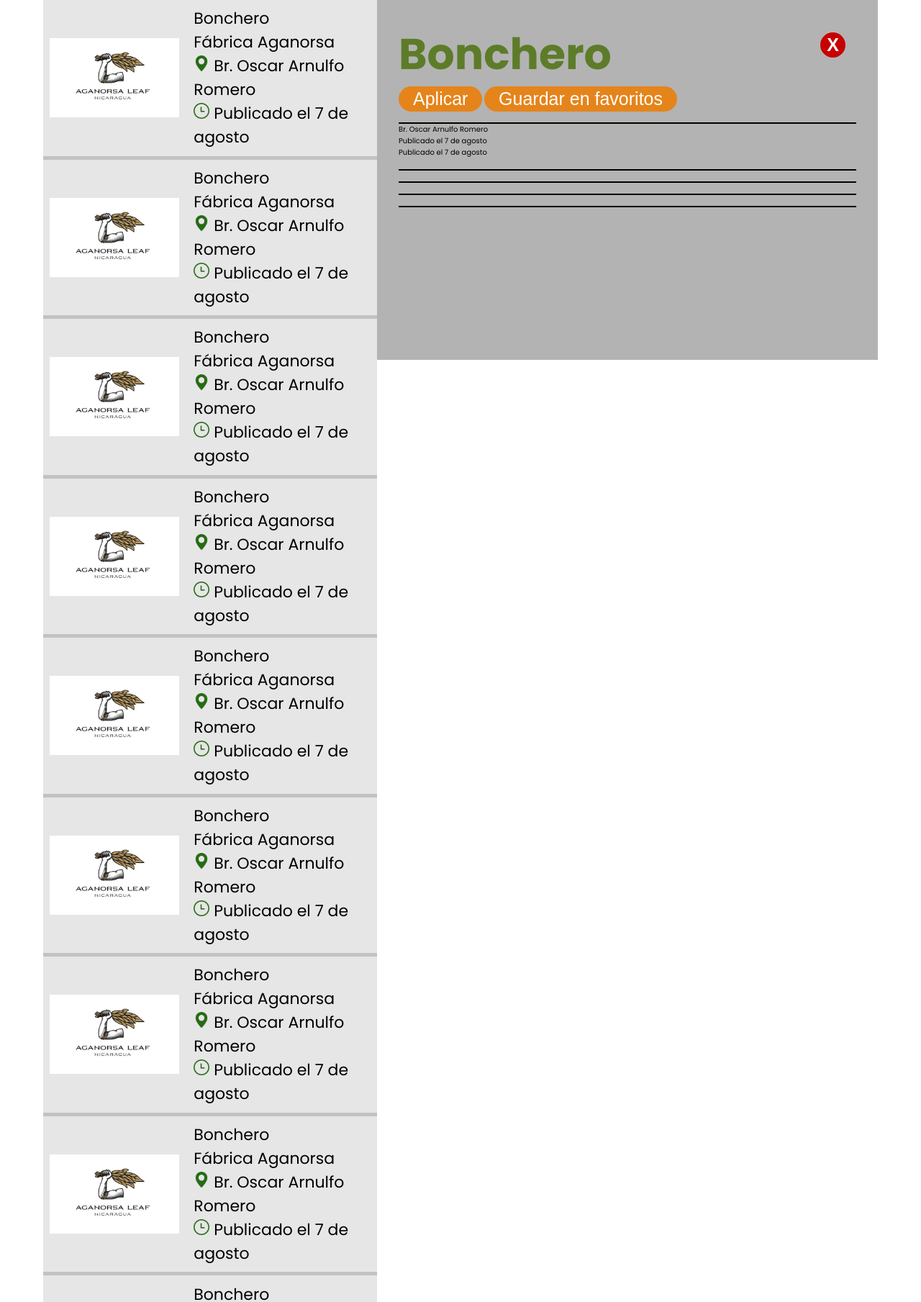
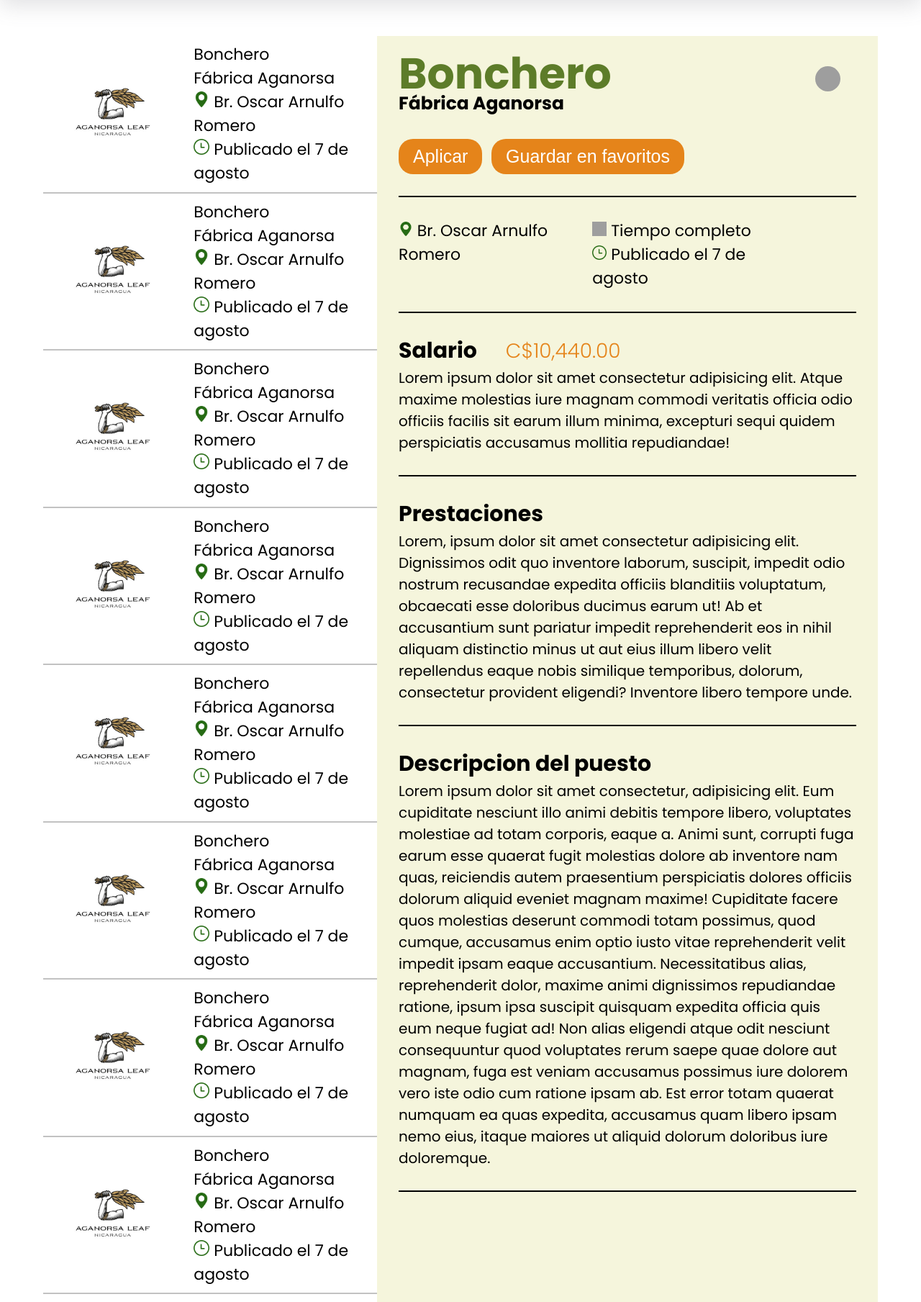
Before and after one commit to orjocagre/PuroEmpleo, a PHP site: page /busqueda.html in a window 1280 px wide. Shown: the part 100-1909 px from the top of the page at 72% size. Run offline with PHP 8.4, Linux system fonts and the light colour scheme; grey boxes are pictures that could not be loaded.

Commit message:
interfaz grafica de busqueda casi terminada

```diff
--- a/assets/css/busqueda-laptop.css
+++ b/assets/css/busqueda-laptop.css
@@ -1,13 +1,18 @@
+header {
+    display: block;
+    box-shadow: rgba(100, 100, 111, 0.2) 0px 7px 29px 0px;
+}
 main {
     display: flex;
-    padding: 0 60px;
     flex-direction: row;
+    padding: 50px 60px 0 60px;
 }
 .contenedor-ofertas {
     width: 40%;
 }
 .contenedor-descripcion {
     width: 60%;
+    display: block;
 }
 article {
     padding: 2%;
@@ -18,3 +23,25 @@ article {
     width: 180px;
     margin-right: 20px;
 }
+article:hover {
+    transform: scale(1.025);
+    box-shadow: rgba(100, 100, 111, 0.2) 0px 7px 29px 0px;
+}
+
+/*----------------------contenedor descripcion-----------------------------*/
+
+
+.encabezado h1 {
+    font-size: 60px;
+}
+.encabezado h2 {
+    font-size: 25px;
+}
+.encabezado button {
+    font-size: 25px;
+}
+.contenedor-descripcion .info-general {
+    padding-right: 100px;
+    flex-direction: row;
+    justify-content: space-between;
+}
--- a/assets/css/busqueda.css
+++ b/assets/css/busqueda.css
@@ -19,6 +19,7 @@ html {
 }
 
 header{
+    display: none;
     width: 100%;
     height: 100px;
 }
@@ -138,14 +139,16 @@ main {
     display: grid;
     grid-template-columns: 1fr;
     grid-auto-rows: min-content;
-    gap: 5px;
+    gap: 2px;
 }
 article {
-    background-color: rgb(230, 230, 230);
+    background-color: white;
     font-size: 22px;
     display: flex;
     flex-direction: column;
     padding: 10%;
+    cursor: pointer;
+    transition-duration: 0.2s;
 }
 .img-fabrica {
     background-color: rgb(248, 242, 242);
@@ -162,10 +165,10 @@ article span {
     /*ubicacion  #266B14 https://www.flaticon.es/icono-gratis/mapa_3082383?term=ubicacion&page=1&position=6&origin=search&related_id=3082383*/
 }
 .ubicacion span {
-    background-image: url(./assets/icons/ubicacion.png);
+    background-image: url(../icons/ubicacion.png);
 }
 .fecha span {
-    background-image: url(./assets/icons/reloj.png);
+    background-image: url(../icons/reloj.png);
 }
 
 
@@ -173,49 +176,93 @@ article span {
 /*----------------------contenedor descripcion-----------------------------*/
 
 .contenedor-descripcion {
-    background-color: rgb(179, 179, 179);
-    height: 500px;
-    padding: 30px;
+    background-color: var(--color_text_quinto);
+    padding: 0 30px;
+    display: none;
 }
 .contenedor-descripcion section {
-    padding-bottom: 15px;
+    padding: 30px 0;
     border-bottom: 2px solid black;
 }
 .encabezado {
+    padding-bottom: 15px;
     position: relative;
 }
 .encabezado h1 {
-    font-size: 60px;
+    font-size: 45px;
+    line-height: 45px;
     color: var(--color_text_secundario);
 }
+.encabezado h2 {
+    font-size: 20px;
+    margin-bottom: 30px;
+}
 .encabezado button {
-    height: 35px;
-    font-size: 25px;
+    font-size: 18px;
     border: none;
-    padding: 0 20px;
+    padding: 10px 20px;
+    margin-right: 10px;
     background-color: var(--color_text-primario);
     color: white;
     border-radius: 20px;
+    cursor: pointer;
+    transition-duration: 0.4s;
+}
+.btn-aplicar:hover,
+.btn-guardar:hover {
+    background-color: var(--color_text_secundario);
 }
 .encabezado .btn-cerrar {
     position: absolute;
-    right: 15px;
-    top: 15px;
-
+    right: 12px;
+    top: 42px;
+    padding: 0;
     width: 35px;
+    height: 35px;
     border-radius: 50%;
     padding: 0;
-    background-color: rgb(199, 0, 0);
-    color: white;
-    font-weight: 700;
+    background-color: transparent;
+    background-image: url(../icons/equis.png);
+    background-size: cover;
+    background-position: center;
+    background-repeat: no-repeat;
 
+}
+.encabezado .btn-cerrar:hover {
+    transform: scale(1.4);
+}
+
+.info-general {
+    display: flex;
+    flex-direction: column;
+    justify-content: space-between;
+    font-size: 22px;
 }
 .info-general span {
     display: inline-block;
-    width: 22px;
-    height: 22px;
+    width: 20px;
+    height: 20px;
     background-size: cover;
     background-position: center;
     background-repeat: no-repeat;
-    /*ubicacion  #266B14 https://www.flaticon.es/icono-gratis/mapa_3082383?term=ubicacion&page=1&position=6&origin=search&related_id=3082383*/
 }
+.horario span {
+    background-image: url(../icons/sol.png);
+}
+.salario,
+.prestaciones,
+.descripcion
+{
+    font-size: 20px;
+}
+.salario div{
+    display: flex;
+    justify-content: start;
+    align-items: baseline;
+}
+.salario h3 {
+    margin-left: 40px;
+    color: var(--color_text-primario);
+    font-weight: 300;
+    font-size: 28px;
+}
--- a/assets/js/script.js
+++ b/assets/js/script.js
@@ -3,10 +3,11 @@ document.getElementById("back_menu").addEventListener("click", ocultar_menu);
 nav = document.getElementById("nav");
 background_menu=document.getElementById("back_menu");
 main=document.querySelector("main");
+
+
 function mostrar_menu(){
     nav.style.right = "0px";
     background_menu.style.display = "block";
-   /* main.style.backgroundColor= "#1F2B0B";*/
 }
 
 function ocultar_menu(){
--- a/busqueda.html
+++ b/busqueda.html
@@ -155,20 +155,37 @@
         <div class="contenedor-descripcion">
             <section class="encabezado">
                 <h1>Bonchero</h1>
+                <h2>Fábrica Aganorsa</h2>
                 <button class="btn-aplicar">Aplicar</button>
                 <button class="btn-guardar">Guardar en favoritos</button>
-                <button class="btn-cerrar">X</button>
+                <button class="btn-cerrar"></button>
             </section>
-            <section class="info_general">
+            <section class="info-general">
                 <p class="ubicacion"><span></span> Br. Oscar Arnulfo Romero</p>
-                <p class="fecha"><span></span> Publicado el 7 de agosto</p>
-                <p class="fecha"><span></span> Publicado el 7 de agosto</p>
+                <div>
+                    <p class="horario"><span></span> Tiempo completo</p>
+                    <p class="fecha"><span></span> Publicado el 7 de agosto</p>
+                </div>
+
             </section>
-            <section class="salario"></section>
-            <section class="prestaciones"></section>
-            <section class="descripcion"></section>
+            <section class="salario">
+                <div>
+                    <h2>Salario</h2>
+                    <h3>C$10,440.00</h3>
+                </div>
+                <p>Lorem ipsum dolor sit amet consectetur adipisicing elit. Atque maxime molestias iure magnam commodi veritatis officia odio officiis facilis sit earum illum minima, excepturi sequi quidem perspiciatis accusamus mollitia repudiandae!</p>
+            </section>
+            <section class="prestaciones">
+                <h2>Prestaciones</h2>
+                <p>Lorem, ipsum dolor sit amet consectetur adipisicing elit. Dignissimos odit quo inventore laborum, suscipit, impedit odio nostrum recusandae expedita officiis blanditiis voluptatum, obcaecati esse doloribus ducimus earum ut! Ab et accusantium sunt pariatur impedit reprehenderit eos in nihil aliquam distinctio minus ut aut eius illum libero velit repellendus eaque nobis similique temporibus, dolorum, consectetur provident eligendi? Inventore libero tempore unde.</p>
+            </section>
+            <section class="descripcion">
+                <h2>Descripcion del puesto</h2>
+                <p>Lorem ipsum dolor sit amet consectetur, adipisicing elit. Eum cupiditate nesciunt illo animi debitis tempore libero, voluptates molestiae ad totam corporis, eaque a. Animi sunt, corrupti fuga earum esse quaerat fugit molestias dolore ab inventore nam quas, reiciendis autem praesentium perspiciatis dolores officiis dolorum aliquid eveniet magnam maxime! Cupiditate facere quos molestias deserunt commodi totam possimus, quod cumque, accusamus enim optio iusto vitae reprehenderit velit impedit ipsam eaque accusantium. Necessitatibus alias, reprehenderit dolor, maxime animi dignissimos repudiandae ratione, ipsum ipsa suscipit quisquam expedita officia quis eum neque fugiat ad! Non alias eligendi atque odit nesciunt consequuntur quod voluptates rerum saepe quae dolore aut magnam, fuga est veniam accusamus possimus iure dolorem vero iste odio cum ratione ipsam ab. Est error totam quaerat numquam ea quas expedita, accusamus quam libero ipsam nemo eius, itaque maiores ut aliquid dolorum doloribus iure doloremque.</p>
+            </section>
         </div>
     </main>
     <footer></footer>
+    <script src="./assets/js/busqueda.js"></script>
 </body>
 </html>
```
